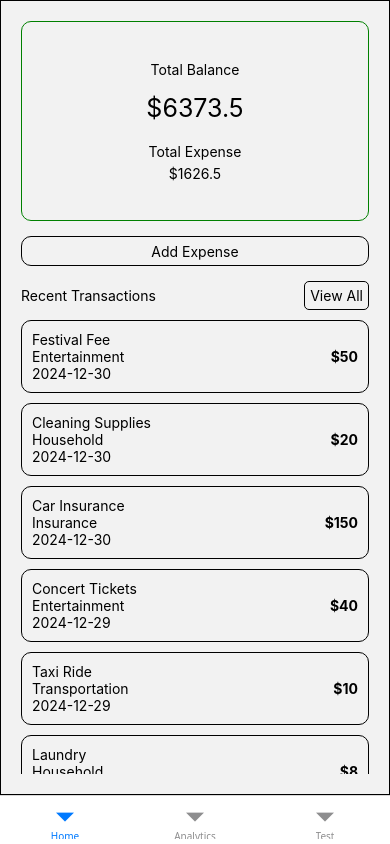
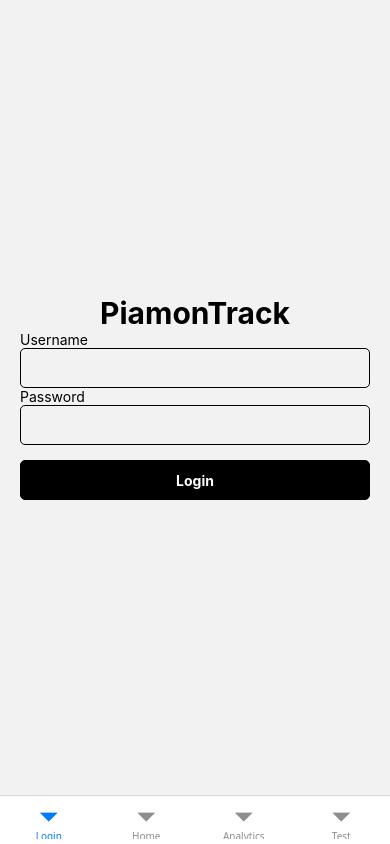
Before and after one commit to FlyHighButterflies/app-prototype, a React Native app: screen /Login in a window 390 px wide. Built offline with nearby package versions, Linux system fonts and the light colour scheme.

Commit message:
connect frontend and backend and add unfinished login feature

```diff
--- a/package.json
+++ b/package.json
@@ -13,6 +13,7 @@
     "@react-navigation/native": "^7.0.14",
     "@react-navigation/native-stack": "^7.2.0",
     "@shopify/react-native-skia": "1.5.0",
+    "axios": "^1.7.9",
     "expo": "~52.0.23",
     "expo-status-bar": "~2.0.0",
     "react": "18.3.1",
--- a/src/App.jsx
+++ b/src/App.jsx
@@ -2,13 +2,16 @@ import React from "react";
 import { NavigationContainer } from "@react-navigation/native";
 import AppNavigation from "navigation/AppNavigation";
 import DataContext from "context/DataContext";
+import UserContext from "context/UserContext";
 
 function App() {
   return (
     <NavigationContainer>
-      <DataContext>
-        <AppNavigation />
-      </DataContext>
+      <UserContext>
+        <DataContext>
+          <AppNavigation />
+        </DataContext>
+      </UserContext>
     </NavigationContainer>
   );
 }
--- /dev/null
+++ b/src/context/UserContext.jsx
@@ -0,0 +1,26 @@
+import React, { createContext, useContext, useState } from "react";
+
+const userIDContext = createContext(null);
+const setUserIDContext = createContext(null);
+
+export function useUserID() {
+  return useContext(userIDContext);
+}
+
+export function useSetUserID() {
+  return useContext(setUserIDContext);
+}
+
+function UserContext({ children }) {
+  const [userID, setUserID] = useState(null);
+
+  return (
+    <userIDContext.Provider value={userID}>
+      <setUserIDContext.Provider value={setUserID}>
+        {children}
+      </setUserIDContext.Provider>
+    </userIDContext.Provider>
+  );
+}
+
+export default UserContext;
--- a/src/navigation/BottomNavigation.jsx
+++ b/src/navigation/BottomNavigation.jsx
@@ -2,6 +2,7 @@ import { createBottomTabNavigator } from "@react-navigation/bottom-tabs";
 import React from "react";
 import AnalyticsScreen from "screens/AnalyticsScreen";
 import HomeScreen from "screens/HomeScreen";
+import LoginScreen from "screens/LoginScreen";
 import TestScreen from "screens/TestScreen";
 
 const Tab = createBottomTabNavigator();
@@ -10,6 +11,11 @@ function BottomNavigation() {
 
   return (
     <Tab.Navigator>
+      <Tab.Screen
+        name="Login"
+        component={LoginScreen}
+        options={{ headerShown: false }}
+      />
       <Tab.Screen
         name="Home"
         component={HomeScreen}
--- /dev/null
+++ b/src/screens/LoginScreen.jsx
@@ -0,0 +1,151 @@
+import React, { useEffect, useState } from "react";
+import {
+  ActivityIndicator,
+  StyleSheet,
+  Text,
+  TextInput,
+  TouchableOpacity,
+  View,
+} from "react-native";
+import { SafeAreaView } from "react-native-safe-area-context";
+import axios from "axios";
+import { useNavigation } from "@react-navigation/native";
+import { useSetUserID, useUserID } from "context/UserContext";
+
+function LoginScreen() {
+  const [email, setEmail] = useState("");
+  const [password, setPassword] = useState("");
+  const [isLoading, setIsLoading] = useState(false);
+  const [error, setError] = useState(null);
+  const [response, setResponse] = useState(null);
+
+  const navigation = useNavigation();
+  const userID = useUserID();
+  const setUserID = useSetUserID();
+
+  async function handleLogin() {
+    setIsLoading(true);
+
+    try {
+      const params = new URLSearchParams();
+      params.append("email", email);
+
+      const res = await axios.post(
+        "http://10.0.2.2:8080/api/users/login",
+        params,
+        {
+          headers: { "Content-Type": "application/x-www-form-urlencoded" },
+        }
+      );
+      setResponse((oldRes) => res.data);
+
+      // if (response === "Login successful!") {
+      //   navigation.navigate("Home");
+      // }
+    } catch (err) {
+      setError(err.message || "An unexpected error occurred");
+      console.log(err.message);
+    } finally {
+      setIsLoading(false);
+    }
+  }
+
+  useEffect(() => {
+    if (response === "Login successful!") {
+      const fetchUserID = async () => {
+        try {
+          const res = await axios.get(
+            "http://10.0.2.2:8080/api/users"
+          );
+          const userID = res.data.find(user => user.email === email);
+          setUserID(userID.userId);
+          navigation.navigate("Home");
+        } catch (err) {
+          setError("Failed to fetch user ID");
+          console.log("Error fetching user ID:", err.message);
+        }
+      };
+
+      fetchUserID();
+    }
+  }, [response]);
+
+  console.log(`UserID: ${userID}`);
+  console.log(`Response: "${response}"`);
+
+  if (isLoading) {
+    return (
+      <SafeAreaView style={style.screenContainer}>
+        <ActivityIndicator size="large" color="blue" />
+        <Text>Loading...</Text>
+      </SafeAreaView>
+    );
+  }
+
+  return (
+    <SafeAreaView style={style.screenContainer}>
+      <View style={style.loginContainer}>
+        <View style={style.loginTitleContainer}>
+          <Text style={style.loginTitle}>PiamonTrack</Text>
+        </View>
+
+        <Text>Username</Text>
+        <TextInput
+          style={style.inputContainer}
+          value={email}
+          onChangeText={setEmail}
+        />
+        <Text>Password</Text>
+        <TextInput
+          style={style.inputContainer}
+          value={password}
+          onChange={setPassword}
+        />
+
+        <TouchableOpacity style={style.loginButton} onPressOut={handleLogin}>
+          <Text style={style.loginButtonText}>Login</Text>
+        </TouchableOpacity>
+      </View>
+    </SafeAreaView>
+  );
+}
+
+export default LoginScreen;
+
+const style = StyleSheet.create({
+  screenContainer: {
+    padding: 20,
+    justifyContent: "center",
+    alignItems: "center",
+    height: "100%",
+  },
+  loginContainer: {
+    width: "100%",
+  },
+  loginTitleContainer: {
+    alignItems: "center",
+  },
+  loginTitle: {
+    fontSize: 30,
+    fontWeight: "bold",
+  },
+  inputContainer: {
+    borderWidth: 1,
+    height: 40,
+    padding: 10,
+    borderRadius: 5,
+  },
+  loginButton: {
+    height: 40,
+    borderWidth: 1,
+    marginTop: 15,
+    justifyContent: "center",
+    alignItems: "center",
+    borderRadius: 5,
+    backgroundColor: "black",
+  },
+  loginButtonText: {
+    fontWeight: "bold",
+    color: "white",
+  },
+});
--- a/src/screens/TestScreen.jsx
+++ b/src/screens/TestScreen.jsx
@@ -1,19 +1,41 @@
-import React, { useEffect, useState } from 'react'
-import { Text } from 'react-native'
-import { SafeAreaView } from 'react-native-safe-area-context'
+import React, { useEffect, useState } from "react";
+import { Text } from "react-native";
+import { SafeAreaView } from "react-native-safe-area-context";
+import axios from "axios";
 
 function TestScreen() {
-
   const [data, setData] = useState({});
 
   useEffect(() => {
+    const fetchData = async () => {
+      try {
+        const res = await axios.post("http://10.0.2.2:8080/api/users/sign-up", {
+          firstName: "Sponge",
+          middleName: "C. ",
+          lastName: "Bob",
+          email: "Sponge.Bob@example.com",
+          datetimeCreated: "2024-01-09T10:00:00",
+        });
 
-  }, []);
+        console.log("Response from sign-up:", res.data);
+
+        const response = await axios.get("http://10.0.2.2:8080/api/users");
+        setData(response.data);
+      } catch (error) {
+        console.error("Error fetching data:", error);
+      }
+    };
+
+    fetchData();
+  }, []); // Empty array to run only on component mount
+
+  console.log("Data:", data);
+
   return (
     <SafeAreaView>
       <Text>Hi from Test</Text>
     </SafeAreaView>
-  )
+  );
 }
 
-export default TestScreen
+export default TestScreen;
```
Also changed, not shown: src/navigation/AppNavigation.jsx (+6 -1 lines), 1 other file (tests, documents, lock files or other folders).
